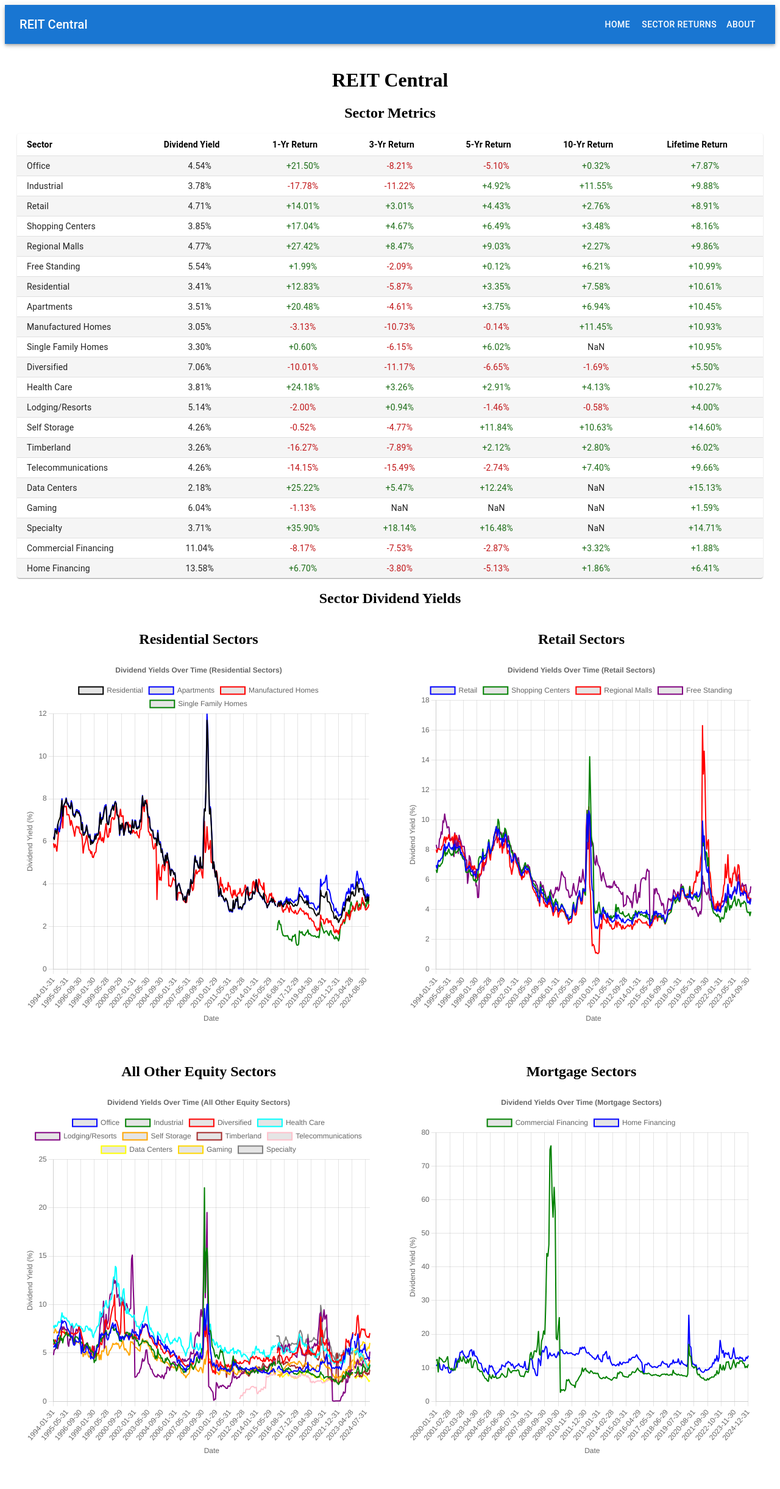
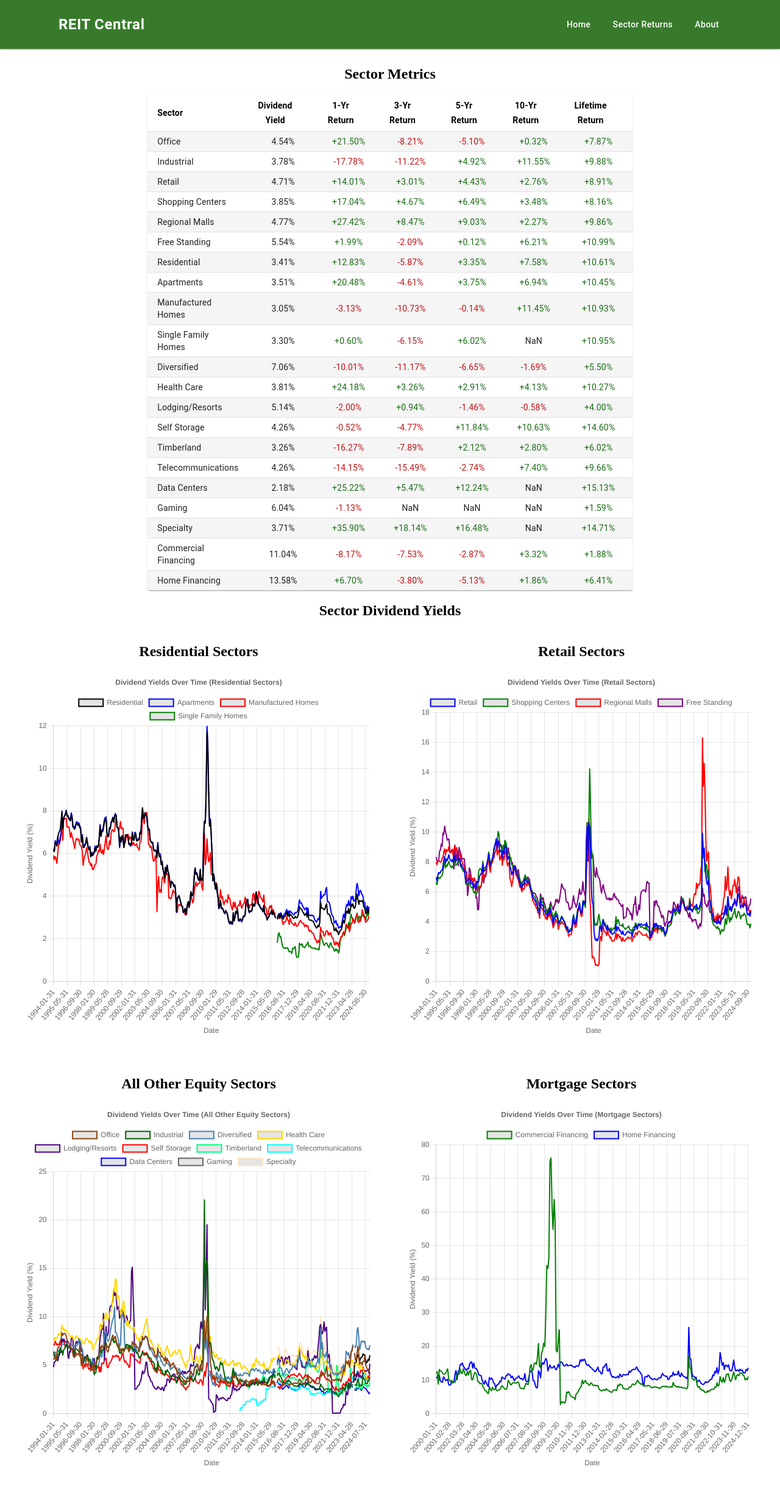
Before and after one commit to kylecribbins/Nareit, a React (Create React App) app in the folder nareit-app/: page / in a window 1280 px wide. Shown: the top 2442 px of the page at 61% size. Built offline with nearby package versions, Linux system fonts and the light colour scheme.

Commit message:
Styling changes

```diff
--- a/nareit-app/src/App.js
+++ b/nareit-app/src/App.js
@@ -7,7 +7,7 @@ import ResidentialChart from "./components/ResidentialChart";
 import AllOtherEquityChart from "./components/AllOtherEquityChart";
 import MortgageChart from "./components/MortgageChart";
 import Grid from "@mui/material/Grid";
-import AppBar from "@mui/material/AppBar";
+import AppAppBar from "./components/AppAppBar";
 import Toolbar from "@mui/material/Toolbar";
 import Typography from "@mui/material/Typography";
 import Button from "@mui/material/Button";
@@ -62,7 +62,7 @@ function App() {
 
   return (
     <Router>
-      <AppBar position="static">
+      <AppAppBar position="static">
         <Toolbar>
           <Typography variant="h6" sx={{ flexGrow: 1 }}>
             REIT Central
@@ -77,7 +77,7 @@ function App() {
             About
           </Button>
         </Toolbar>
-      </AppBar>
+      </AppAppBar>
       <div style={{ padding: "20px" }}>
         <Routes>
           <Route
--- a/nareit-app/src/components/AllOtherEquityChart.js
+++ b/nareit-app/src/components/AllOtherEquityChart.js
@@ -45,18 +45,18 @@ const AllOtherEquityChart = ({ historicalData }) => {
 
   // Define the color scheme
   const sectorColors = {
-    Office: "blue",
-    Industrial: "green",
-    Diversified: "red",
-    "Lodging/Resorts": "purple",
-    "Self Storage": "orange",
-    "Health Care": "cyan",
-    Timberland: "brown",
-    Telecommunications: "pink",
-    "Data Centers": "yellow",
-    Gaming: "gold",
-    Specialty: "gray",
-  };
+      Office: "#8b4513",
+      Industrial: "#006400",
+      Diversified: "#4682b4",
+      "Lodging/Resorts": "#4b0082",
+      "Self Storage": "#ff0000",
+      "Health Care": "#ffd700",
+      Timberland: "#00ff7f",
+      Telecommunications: "#00ffff",
+      "Data Centers": "#0000ff",
+      Gaming: "##ff69b4",
+      Specialty: "#ffe4c4",
+    };
 
   // Generate a unified list of unique dates across all sectors
   const allDates = Array.from(
--- a/nareit-app/src/components/AllOtherEquitySectorsReturnsChart.js
+++ b/nareit-app/src/components/AllOtherEquitySectorsReturnsChart.js
@@ -41,18 +41,19 @@ const AllOtherEquitySectorsReturnsChart = ({ historicalData }) => {
       return obj;
     }, {});
 
+  // Define the color scheme
   const sectorColors = {
-    Office: "blue",
-    Industrial: "green",
-    Diversified: "red",
-    "Lodging/Resorts": "orange",
-    "Self Storage": "purple",
-    "Health Care": "teal",
-    Timberland: "brown",
-    Telecommunications: "cyan",
-    "Data Centers": "pink",
-    Gaming: "yellow",
-    Specialty: "gray",
+    Office: "#8b4513",
+    Industrial: "#006400",
+    Diversified: "#4682b4",
+    "Lodging/Resorts": "#4b0082",
+    "Self Storage": "#ff0000",
+    "Health Care": "#ffd700",
+    Timberland: "#00ff7f",
+    Telecommunications: "#00ffff",
+    "Data Centers": "#0000ff",
+    Gaming: "##ff69b4",
+    Specialty: "#ffe4c4",
   };
 
   const allDates = Array.from(
--- /dev/null
+++ b/nareit-app/src/components/AppAppBar.js
@@ -0,0 +1,143 @@
+import React from "react";
+import { styled } from "@mui/material/styles";
+import Box from "@mui/material/Box";
+import AppBar from "@mui/material/AppBar";
+import Toolbar from "@mui/material/Toolbar";
+import Button from "@mui/material/Button";
+import IconButton from "@mui/material/IconButton";
+import Container from "@mui/material/Container";
+import Drawer from "@mui/material/Drawer";
+import MenuItem from "@mui/material/MenuItem";
+import MenuIcon from "@mui/icons-material/Menu";
+import CloseRoundedIcon from "@mui/icons-material/CloseRounded";
+import { Link } from "react-router-dom";
+
+const StyledToolbar = styled(Toolbar)(({ theme }) => ({
+  display: "flex",
+  alignItems: "center",
+  justifyContent: "space-between",
+  padding: "8px 16px",
+}));
+
+export default function AppAppBar() {
+  const [open, setOpen] = React.useState(false);
+
+  const toggleDrawer = (newOpen) => () => {
+    setOpen(newOpen);
+  };
+
+  return (
+    <AppBar
+      position="fixed"
+      sx={{
+        bgcolor: "#387a2b", // Uniform green background
+        color: "white", // White text
+        boxShadow: 1, // Slight shadow for elevation
+      }}
+    >
+      <Container maxWidth="lg">
+        <StyledToolbar>
+          {/* Left: Logo or Title */}
+          <Box sx={{ flexGrow: 1 }}>
+            <Button
+              component={Link}
+              to="/"
+              sx={{
+                fontWeight: "bold",
+                fontSize: "1.5rem",
+                textTransform: "none",
+                color: "white", // White text for title
+              }}
+            >
+              REIT Central
+            </Button>
+          </Box>
+
+          {/* Center/Right: Desktop Menu */}
+          <Box sx={{ display: { xs: "none", md: "flex" }, gap: 2 }}>
+            <Button
+              component={Link}
+              to="/"
+              sx={{
+                color: "white", // White text for buttons
+                textTransform: "none",
+              }}
+            >
+              Home
+            </Button>
+            <Button
+              component={Link}
+              to="/sector-returns"
+              sx={{
+                color: "white", // White text for buttons
+                textTransform: "none",
+              }}
+            >
+              Sector Returns
+            </Button>
+            <Button
+              component={Link}
+              to="/about"
+              sx={{
+                color: "white", // White text for buttons
+                textTransform: "none",
+              }}
+            >
+              About
+            </Button>
+          </Box>
+
+          {/* Right: Mobile Menu */}
+          <Box sx={{ display: { xs: "flex", md: "none" } }}>
+            <IconButton aria-label="Menu button" onClick={toggleDrawer(true)}>
+              <MenuIcon sx={{ color: "white" }} /> {/* White menu icon */}
+            </IconButton>
+            <Drawer
+              anchor="top"
+              open={open}
+              onClose={toggleDrawer(false)}
+              PaperProps={{
+                sx: {
+                  bgcolor: "#387a2b", // Match app bar background
+                  color: "white", // White text for drawer items
+                },
+              }}
+            >
+              <Box sx={{ p: 2 }}>
+                <Box sx={{ display: "flex", justifyContent: "flex-end" }}>
+                  <IconButton onClick={toggleDrawer(false)}>
+                    <CloseRoundedIcon sx={{ color: "white" }} /> {/* White close icon */}
+                  </IconButton>
+                </Box>
+                <MenuItem
+                  component={Link}
+                  to="/"
+                  onClick={toggleDrawer(false)}
+                  sx={{ color: "white" }}
+                >
+                  Home
+                </MenuItem>
+                <MenuItem
+                  component={Link}
+                  to="/sector-returns"
+                  onClick={toggleDrawer(false)}
+                  sx={{ color: "white" }}
+                >
+                  Sector Returns
+                </MenuItem>
+                <MenuItem
+                  component={Link}
+                  to="/about"
+                  onClick={toggleDrawer(false)}
+                  sx={{ color: "white" }}
+                >
+                  About
+                </MenuItem>
+              </Box>
+            </Drawer>
+          </Box>
+        </StyledToolbar>
+      </Container>
+    </AppBar>
+  );
+}
--- a/nareit-app/src/components/Table.js
+++ b/nareit-app/src/components/Table.js
@@ -8,6 +8,7 @@ import TableRow from "@mui/material/TableRow";
 import TableSortLabel from "@mui/material/TableSortLabel";
 import Paper from "@mui/material/Paper";
 import { styled } from "@mui/material/styles";
+import Box from "@mui/material/Box";
 
 const StyledTableCell = styled(TableCell)(({ theme }) => ({
   [`&.${tableCellClasses.head}`]: {
@@ -49,18 +50,16 @@ const MaterialTable = ({ data }) => {
 
   const formatValue = (value, column) => {
     if (typeof value === "number" && !isNaN(value)) {
-      // Format return values with a "+" or "-" symbol and a percentage
       if (["cagr1", "cagr3", "cagr5", "cagr10", "cagrLife"].includes(column)) {
         const sign = value > 0 ? "+" : "";
         return `${sign}${value.toFixed(2)}%`;
       }
-      // Format dividend yield with percentage only
       if (column === "currentYield") {
         return `${value.toFixed(2)}%`;
       }
       return value.toFixed(2);
     }
-    return value; // Return the raw value for non-numeric or invalid data
+    return value;
   };
 
   const handleSort = (column) => {
@@ -84,6 +83,12 @@ const MaterialTable = ({ data }) => {
   }, [data, orderBy, order]);
 
   return (
+    <Box
+      sx={{
+        width: "65%",
+        margin: "20px auto", // Center the table horizontally
+      }}
+    >
       <TableContainer component={Paper} style={{ marginTop: "20px" }}>
         <Table sx={{ minWidth: 650 }} size="small" aria-label="customized table">
           <TableHead>
@@ -91,9 +96,7 @@ const MaterialTable = ({ data }) => {
               {columns.map((col) => (
                 <StyledTableCell
                   key={col}
-                align={
-                col === "sector" ? "left" : "center" // Left-align the Sector column title, center others
-                }
+                  align={col === "sector" ? "left" : "center"}
                   sortDirection={orderBy === col ? order : false}
                 >
                   <TableSortLabel
@@ -102,8 +105,8 @@ const MaterialTable = ({ data }) => {
                     onClick={() => handleSort(col)}
                     sx={{
                       display: "flex",
-                    justifyContent: col === "sector" ? "flex-start" : "center", // Adjust icon alignment for Sector
-                    color: "inherit", // Maintain the text color
+                      justifyContent: col === "sector" ? "flex-start" : "center",
+                      color: "inherit",
                     }}
                   >
                     {columnTitles[col] || col}
@@ -131,7 +134,7 @@ const MaterialTable = ({ data }) => {
                           ? row[col] > 0
                             ? "#1b6c16" // Green for positive
                             : "#c01417" // Red for negative
-                        : "inherit", // Default color for non-return columns or dividend yield
+                          : "inherit",
                     }}
                   >
                     {formatValue(row[col], col)}
@@ -142,6 +145,7 @@ const MaterialTable = ({ data }) => {
           </TableBody>
         </Table>
       </TableContainer>
+    </Box>
   );
 };
 
```
Lines whose indentation alone changed are shown as unchanged.
